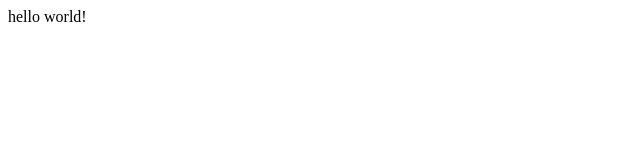
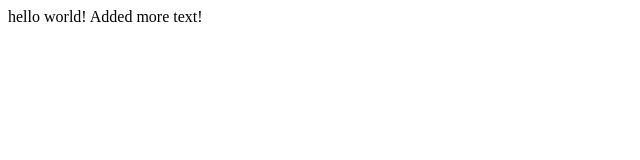
Before and after one commit to lelajohnson/project1, a plain HTML site: page index.html in a window 1280 px wide. Shown: the whole page, without its empty margins (0-640 px from the left). Drawn offline with Linux system fonts and the light colour scheme.

Commit message:
Added more text

```diff
--- a/index.html
+++ b/index.html
@@ -7,7 +7,7 @@
   </head>
 
   <body>
-    hello world!
+    hello world! Added more text!
   </body>
 
 </html>
```
